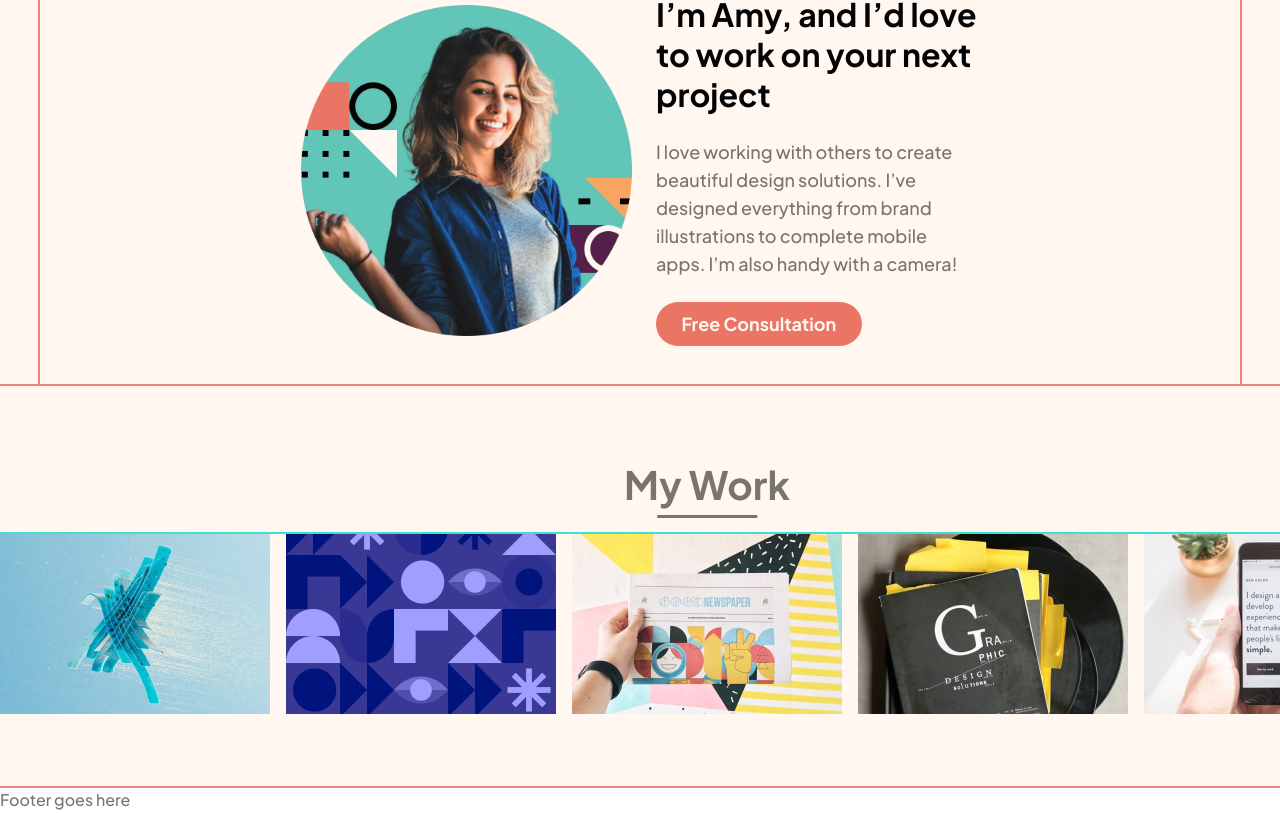
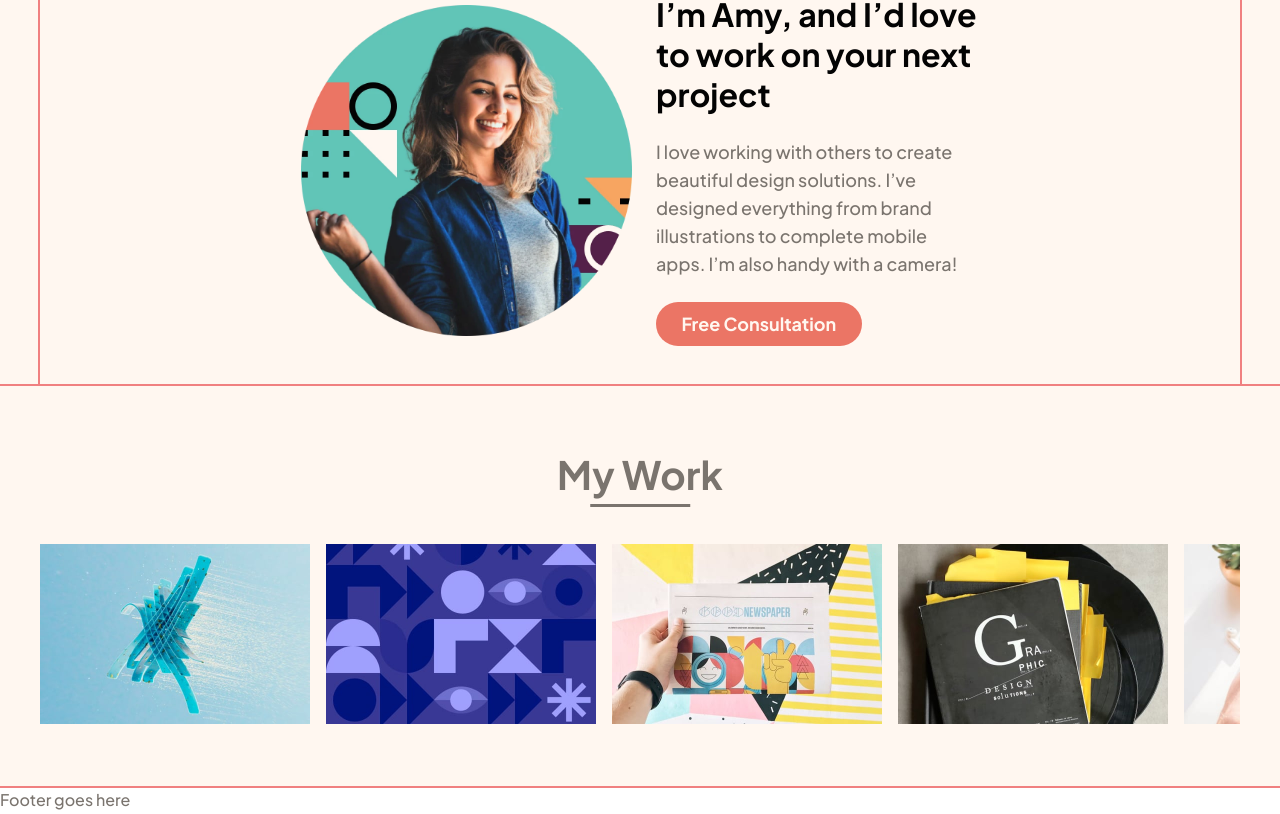
Before and after one commit to Hcmwebs/single-page-design-portfolio, a React (Vite) app: page / in a window 1280 px wide. Shown: the part 709-1523 px from the top of the page. Built offline with nearby package versions, Linux system fonts and the light colour scheme.

Commit message:
setup the work section for all screens

```diff
--- a/src/Components/MainContent.jsx
+++ b/src/Components/MainContent.jsx
@@ -1,7 +1,7 @@
 import React from 'react'
 import { MainCard, ProfileCard, Work } from './index'
 
-import { StyledContainer, StyledMainContent, StyledTitle } from '../Styles'
+import { StyledContainer, StyledMainContent } from '../Styles'
 
 const MainContent = () => {
 	return (
@@ -17,7 +17,7 @@ const MainContent = () => {
 				</section>
 			</StyledContainer>
 			<StyledContainer fullWidth>
-				<section>
+				<section className='work'>
 					<Work />
 				</section>
 			</StyledContainer>
--- /dev/null
+++ b/src/Components/Title.jsx
@@ -0,0 +1,13 @@
+import React from 'react'
+import{StyledTitle} from '../Styles'
+
+const Title = () => {
+	return (
+		<StyledTitle>
+			<h2>My Work</h2>
+			<div className='underline'></div>
+		</StyledTitle>
+	)
+}
+
+export default Title
--- a/src/Components/Work.jsx
+++ b/src/Components/Work.jsx
@@ -1,17 +1,16 @@
 import React, { useState } from 'react'
-import { StyledTitle, StyledWork } from '../Styles'
+import {StyledWork } from '../Styles'
 import { work } from '../data/Data'
+import {Title} from './index'
 
 const Work = () => {
 	const [slides, setSlides] = useState(work)
 	const [slidesIndex, setSlidesIndex] = useState(0)
 
 	return (
+		<>
+		<Title/>
 		<StyledWork>
-			<StyledTitle>
-				<h2>My Work</h2>
-				<div className='underline'></div>
-			</StyledTitle>
 			<div className='slider'>
 				{slides.map((slide, index) => {
 					const { id, img, name } = slide
@@ -23,6 +22,7 @@ const Work = () => {
 				})}
 			</div>
 		</StyledWork>
+		</>
 	)
 }
 
--- a/src/Components/index.jsx
+++ b/src/Components/index.jsx
@@ -9,6 +9,7 @@ import MainCard from './MainCard'
 import ProfileCard from './ProfileCard'
 import Profile from './Profile'
 import Card from './Card'
+import Title from './Title'
 import Work from './Work'
 import Footer from './Footer'
 export {
@@ -23,6 +24,7 @@ export {
 	Card,
 	ProfileCard,
 	Profile,
+	Title,
 	Work,
 	Footer,
 }
--- a/src/Styles/MainContent.styled.jsx
+++ b/src/Styles/MainContent.styled.jsx
@@ -17,6 +17,18 @@ const StyledMain = styled.main`
 			grid-template-columns: repeat(auto-fill, minmax(330px, 1fr));
 			gap: 1.5rem;
 		}
+		&.work {
+			width: min(100%, var(--maxWidth));
+			min-height: 400px;
+			padding-inline: 1rem;
+			overflow: hidden;
+			@media (min-width: 768px) {
+				padding-inline: 2.5rem;
+			}
+			@media (min-width: 1440px) {
+				padding-inline: 10.25rem;
+			}
+		}
 	}
 `
 
--- a/src/Styles/Work.styled.jsx
+++ b/src/Styles/Work.styled.jsx
@@ -4,10 +4,10 @@ const StyledWork = styled.div`
 	width: 100%;
 	display: grid;
 	place-items: center;
-	gap: 1.5rem;
 	overflow: hidden;
 
 	.slider {
+		width: 100%;
 		display: flex;
 		justify-content: center;
 		align-items: center;
```
